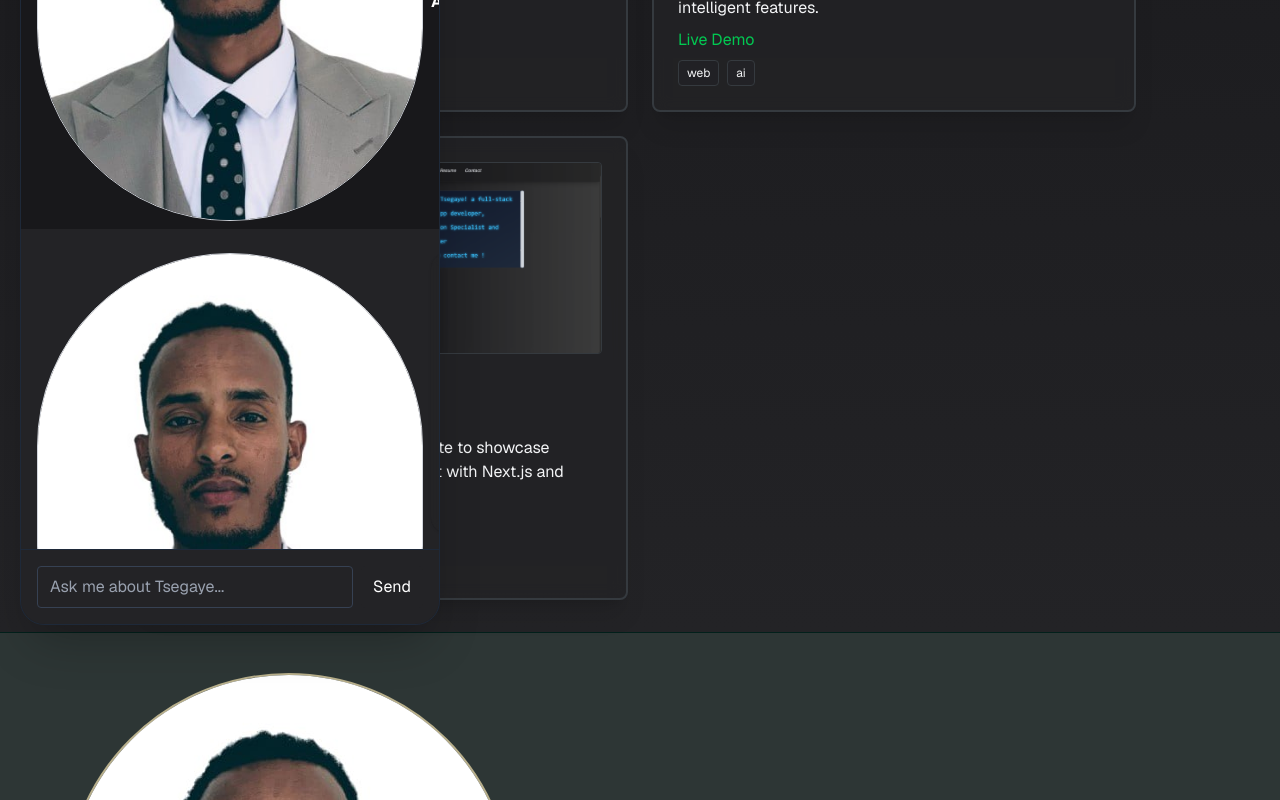
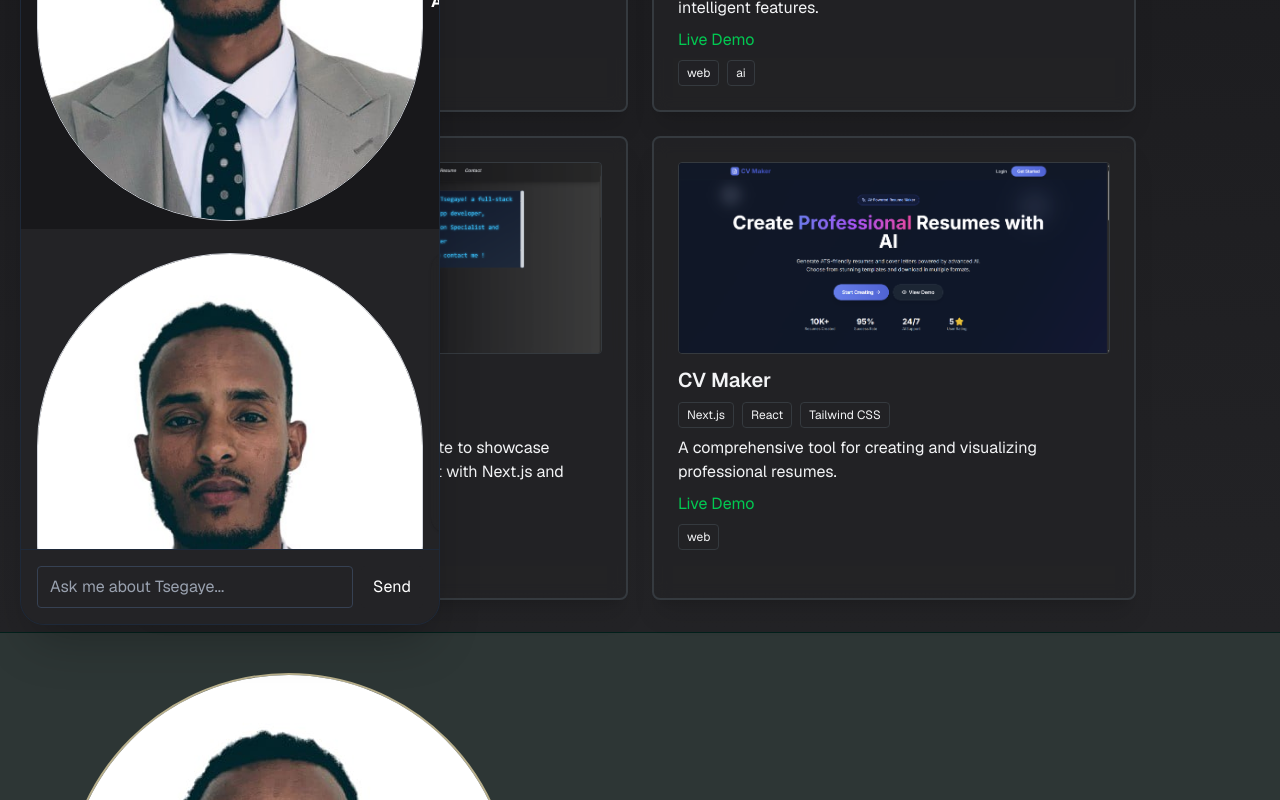
Before and after one commit to tsegayetadele255/portfolio, a Next.js app: page /projects in a window 1280 px wide. Shown: the part 574-1374 px from the top of the page. Built offline with nearby package versions, Linux system fonts and the light colour scheme.

Commit message:
added cv maker projects

```diff
--- a/data/projects.ts
+++ b/data/projects.ts
@@ -37,4 +37,12 @@ export const projects: Project[] = [
     demo: 'https://tsegaye-tadele.com/',
 
   },
+  {
+    title: 'CV Maker',
+    description: 'A comprehensive tool for creating and visualizing professional resumes.',
+    techStack: ['Next.js', 'React', 'Tailwind CSS'],
+    tags: ['web'],
+    image: '/cv-maker.png',
+    demo: 'https://cv-maker-dusky.vercel.app/',
+  },
 ];
--- a/src/app/resume/page.tsx
+++ b/src/app/resume/page.tsx
@@ -148,6 +148,7 @@ export default function ResumePage() {
                 <li><span className="font-semibold">✉️</span> tsegayetadele92@gmail.com</li>
                 <li><span className="font-semibold">📍</span> Addis Ababa, Ethiopia</li>
                 <li><span className="font-semibold">🌐</span> https://portfolio-two-kappa-98.vercel.app/</li>
+                <li><span className="font-semibold">🌐</span>https://github.com/tsegayetadele255</li>
               </ul>
             </div>
             <div className="mb-8 w-full">
```
Also changed, not shown: public/cv-maker.png (added).
